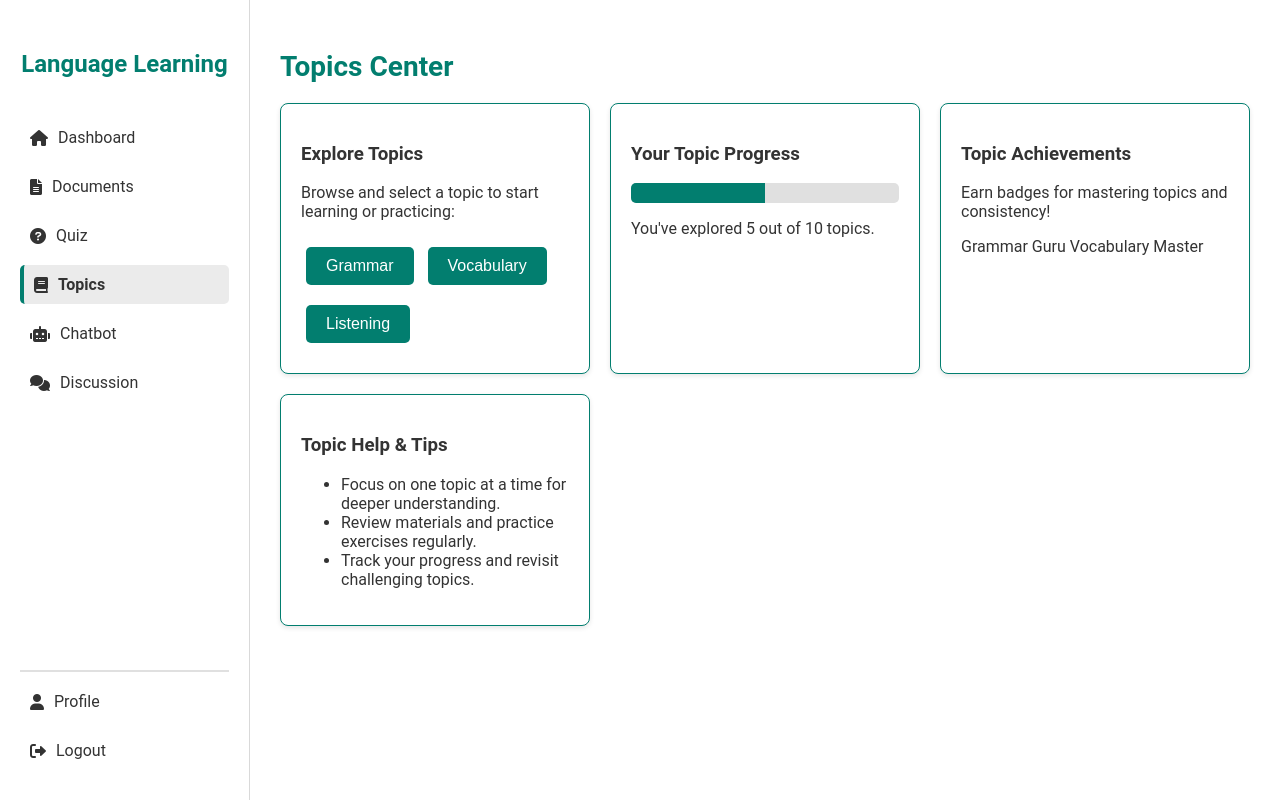
After one commit to mohamedelziat50/language-learning-chatbot-MIU, a PHP site: page /app/views/student/topics.php in a window 1280 px wide. The commit adds this page. Run offline with PHP 8.4, Linux system fonts and the light colour scheme.

Commit message:
Add Topics page and update sidebar links for navigation

```diff
--- a/app/views/partials/sidebar.php
+++ b/app/views/partials/sidebar.php
@@ -10,8 +10,8 @@ $currentPage = basename($_SERVER['PHP_SELF']);
             <a href="dashboard.php"<?php if ($currentPage == 'dashboard.php') echo ' class="active"'; ?>><i class="fas fa-home"></i> Dashboard</a>
             <a href="docs.php"<?php if ($currentPage == 'docs.php') echo ' class="active"'; ?>><i class="fas fa-file-alt"></i> Documents</a>
             <a href="quiz.php"<?php if ($currentPage == 'quiz.php') echo ' class="active"'; ?>><i class="fas fa-question-circle"></i> Quiz</a>
+            <a href="topics.php"<?php if ($currentPage == 'topics.php') echo ' class="active"'; ?>><i class="fas fa-book"></i> Topics</a>
             <a href="#"<?php if ($currentPage == 'chatbot.php') echo ' class="active"'; ?>><i class="fas fa-robot"></i> Chatbot</a>
-            <a href="#"<?php if ($currentPage == 'topics.php') echo ' class="active"'; ?>><i class="fas fa-book"></i> Topics</a>
             <a href="#"<?php if ($currentPage == 'discussion.php') echo ' class="active"'; ?>><i class="fas fa-comments"></i> Discussion</a>
         </div>
         <div class="bottom-links">
--- /dev/null
+++ b/app/views/student/topics.php
@@ -0,0 +1,45 @@
+<!DOCTYPE html>
+<html lang="en">
+<head>
+    <meta charset="UTF-8">
+    <meta name="viewport" content="width=device-width, initial-scale=1.0">
+    <title>Topics</title>
+    <link rel="stylesheet" href="../../../public/css/student/student.css">
+</head>
+<body>
+    <?php include '../partials/sidebar.php'; ?>
+    <div class="main-content">
+        <div class="header">Topics Center</div>
+        <div class="card-container">
+            <div class="card">
+                <h3>Explore Topics</h3>
+                <p>Browse and select a topic to start learning or practicing:</p>
+                <button class="button-primary">Grammar</button>
+                <button class="button-primary">Vocabulary</button>
+                <button class="button-primary">Listening</button>
+            </div>
+            <div class="card">
+                <h3>Your Topic Progress</h3>
+                <div class="progress-bar">
+                    <div class="progress" style="width: 50%;"></div>
+                </div>
+                <p>You've explored 5 out of 10 topics.</p>
+            </div>
+            <div class="card">
+                <h3>Topic Achievements</h3>
+                <p>Earn badges for mastering topics and consistency!</p>
+                <span class="badge">Grammar Guru</span>
+                <span class="badge">Vocabulary Master</span>
+            </div>
+            <div class="card">
+                <h3>Topic Help & Tips</h3>
+                <ul>
+                    <li>Focus on one topic at a time for deeper understanding.</li>
+                    <li>Review materials and practice exercises regularly.</li>
+                    <li>Track your progress and revisit challenging topics.</li>
+                </ul>
+            </div>
+        </div>
+    </div>
+</body>
+</html>
```
